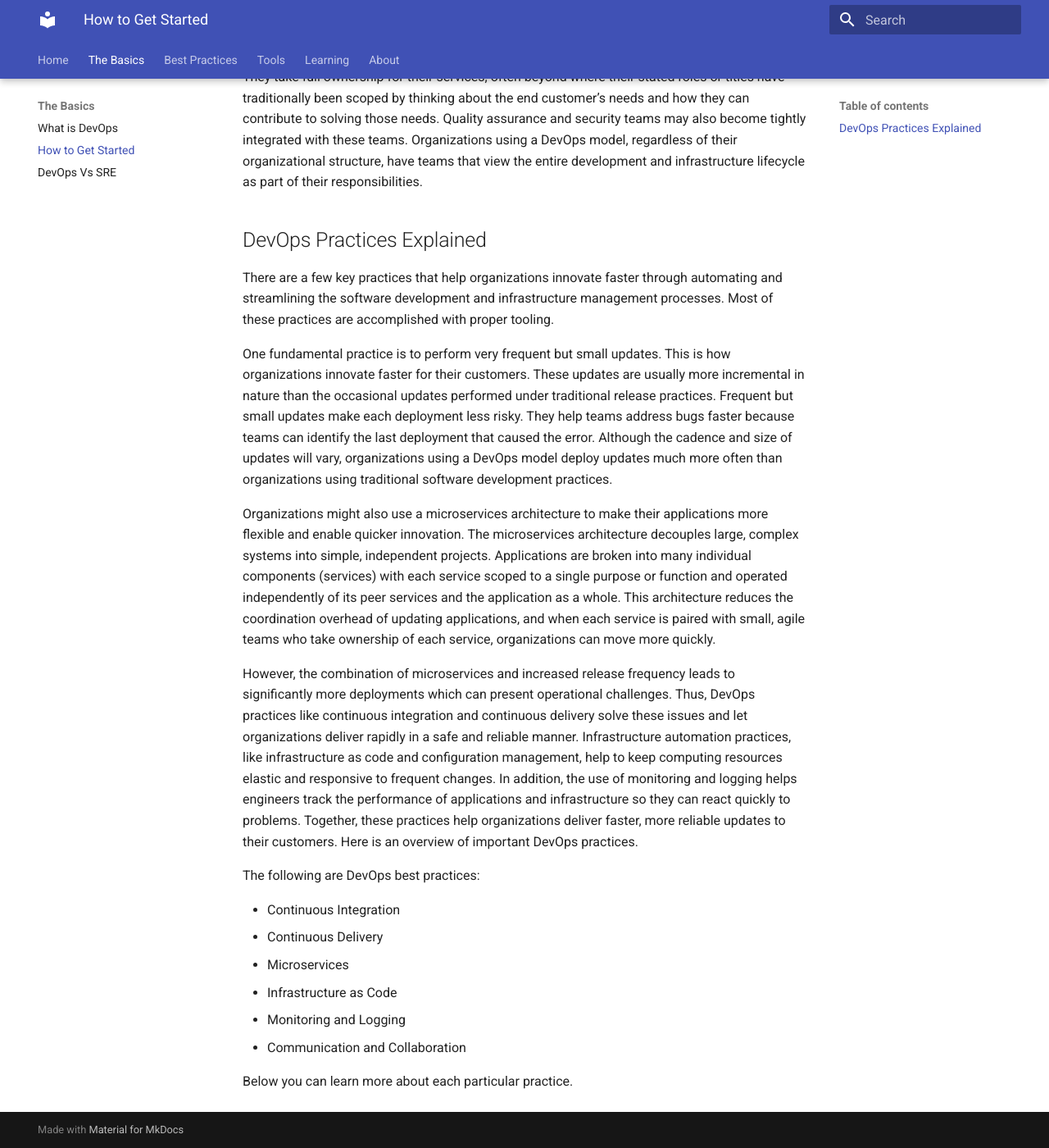
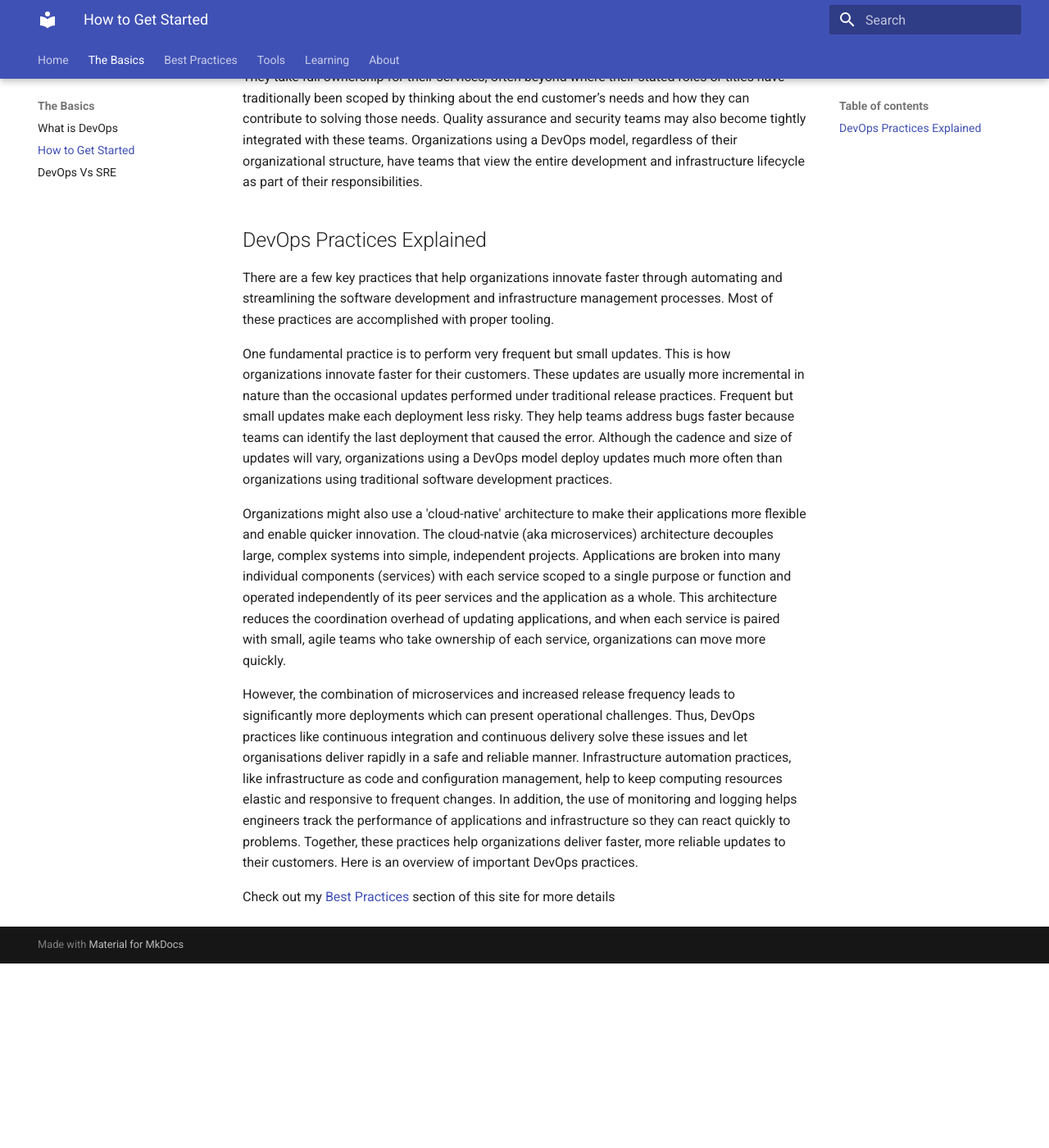
Before and after one commit to Niodus/devops-docs, an MkDocs documentation site: the page built from docs/devops-basics/how-to-get-started.md, in a window 1280 px wide and 1400 px high, scrolled down 300 px. Shown: the whole window at 82% size. Built offline with MkDocs 1.6.1 and Material for MkDocs 9.7.7, drawn with Linux system fonts in a browser that asks for light colours; after the commit the page ends 1475 px from its top, so only the background shows below that.

Commit message:
Updated practice overview page
Signed-off-by: Scott McCarthy <scott.mccarthy@opencastsoftware.com>

```diff
--- a/docs/devops-basics/how-to-get-started.md
+++ b/docs/devops-basics/how-to-get-started.md
@@ -14,17 +14,8 @@ There are a few key practices that help organizations innovate faster through au
 
 One fundamental practice is to perform very frequent but small updates. This is how organizations innovate faster for their customers. These updates are usually more incremental in nature than the occasional updates performed under traditional release practices. Frequent but small updates make each deployment less risky. They help teams address bugs faster because teams can identify the last deployment that caused the error. Although the cadence and size of updates will vary, organizations using a DevOps model deploy updates much more often than organizations using traditional software development practices.
 
-Organizations might also use a microservices architecture to make their applications more flexible and enable quicker innovation. The microservices architecture decouples large, complex systems into simple, independent projects. Applications are broken into many individual components (services) with each service scoped to a single purpose or function and operated independently of its peer services and the application as a whole. This architecture reduces the coordination overhead of updating applications, and when each service is paired with small, agile teams who take ownership of each service, organizations can move more quickly.
+Organizations might also use a 'cloud-native' architecture to make their applications more flexible and enable quicker innovation. The cloud-natvie (aka microservices) architecture decouples large, complex systems into simple, independent projects. Applications are broken into many individual components (services) with each service scoped to a single purpose or function and operated independently of its peer services and the application as a whole. This architecture reduces the coordination overhead of updating applications, and when each service is paired with small, agile teams who take ownership of each service, organizations can move more quickly.
 
-However, the combination of microservices and increased release frequency leads to significantly more deployments which can present operational challenges. Thus, DevOps practices like continuous integration and continuous delivery solve these issues and let organizations deliver rapidly in a safe and reliable manner. Infrastructure automation practices, like infrastructure as code and configuration management, help to keep computing resources elastic and responsive to frequent changes. In addition, the use of monitoring and logging helps engineers track the performance of applications and infrastructure so they can react quickly to problems. Together, these practices help organizations deliver faster, more reliable updates to their customers. Here is an overview of important DevOps practices.
+However, the combination of microservices and increased release frequency leads to significantly more deployments which can present operational challenges. Thus, DevOps practices like continuous integration and continuous delivery solve these issues and let organisations deliver rapidly in a safe and reliable manner. Infrastructure automation practices, like infrastructure as code and configuration management, help to keep computing resources elastic and responsive to frequent changes. In addition, the use of monitoring and logging helps engineers track the performance of applications and infrastructure so they can react quickly to problems. Together, these practices help organizations deliver faster, more reliable updates to their customers. Here is an overview of important DevOps practices.
 
-The following are DevOps best practices:
-
-* Continuous Integration
-* Continuous Delivery
-* Microservices
-* Infrastructure as Code
-* Monitoring and Logging
-* Communication and Collaboration
-
-Below you can learn more about each particular practice.
+Check out my [Best Practices](../devops-practices/practice-overview.md) section of this site for more details
```
Also changed, not shown: docs/devops-practices/practice-overview.md (+9 -1 lines).
